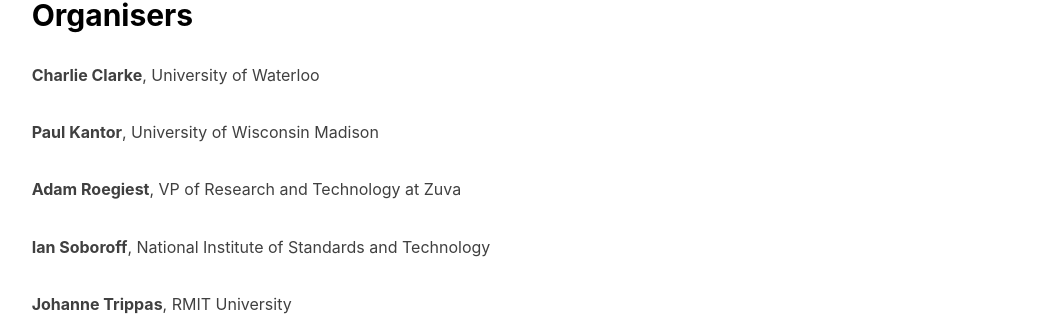
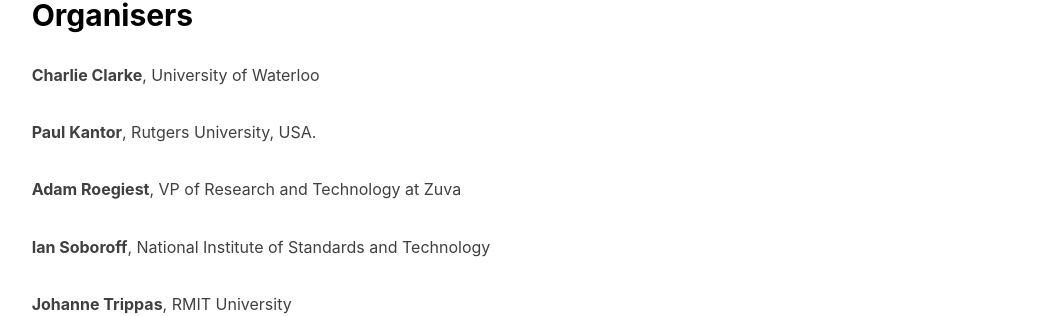
Before and after one commit to SearchFutures/SearchFutures.github.io, a Jekyll site: the page built from index.md, in a window 1280 px wide and 900 px high, scrolled down 2777 px. Shown: the part 494-810 px from the top of the window, without its empty margins (90-1131 px from the left). Built offline with Jekyll 4.4.1, drawn with Linux system fonts in a browser that asks for light colours; nearby versions of some CDN libraries; our own code applies the rules of GitHub Pages for plain Markdown files.

Commit message:
Update index.md

```diff
--- a/index.md
+++ b/index.md
@@ -88,7 +88,7 @@ TBD
 
 **Charlie Clarke**, University of Waterloo
 
-**Paul Kantor**, University of Wisconsin Madison
+**Paul Kantor**, Rutgers University, USA.
 
 **Adam Roegiest**, VP of Research and Technology at Zuva
 
```
